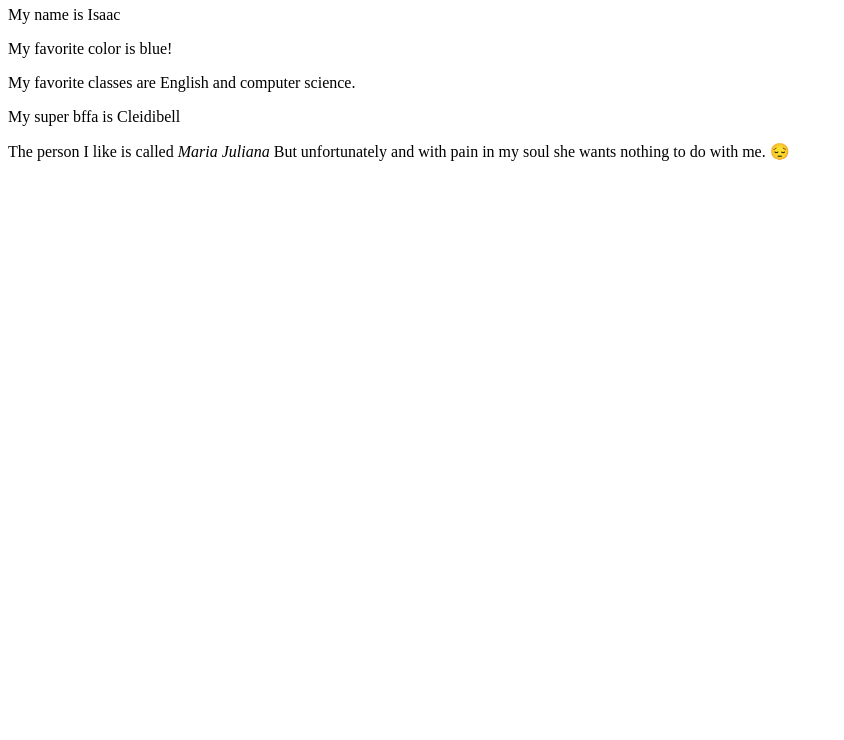
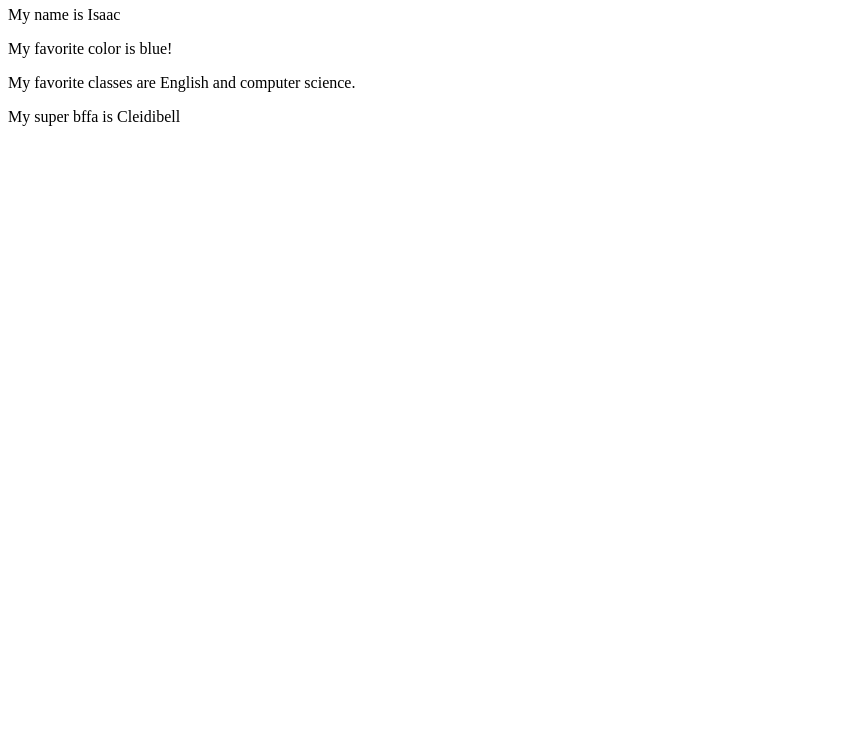
Before and after one commit to Isaac230509/html, a plain HTML site: page index.html in a window 1280 px wide. Shown: the part 60-800 px from the top of the page, without its empty margins (0-844 px from the left). Drawn offline with Linux system fonts and the light colour scheme.

Commit message:
Actualizar index.html

```diff
--- a/index.html
+++ b/index.html
@@ -11,7 +11,6 @@
     <p>My favorite classes are English and computer science.</p>
 
    <p> My super bffa is Cleidibell </p>
-    <p>The person I like is called <em>Maria Juliana</em> But unfortunately and with pain in my soul she wants nothing to do with me. 😔</p>
 
   </body>
 </html>
```
